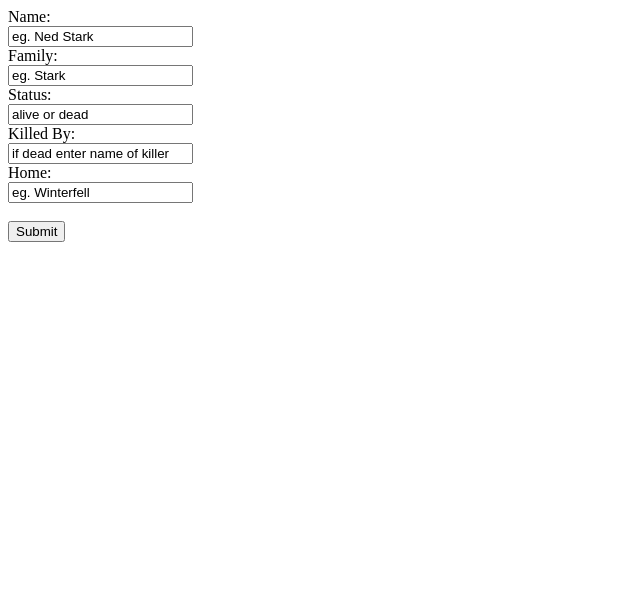
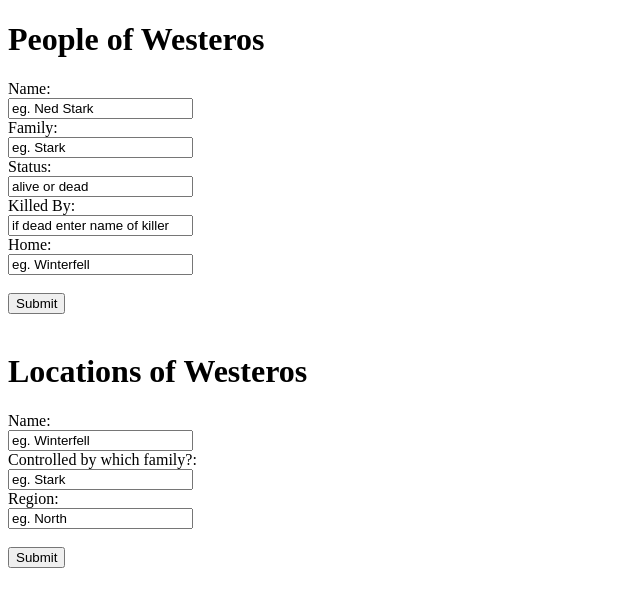
Before and after one commit to goodwid/express-mongo-rest-api, a website: page public/index.html in a window 1280 px wide. Shown: the whole page, without its empty margins (0-640 px from the left). Drawn offline with Linux system fonts and the light colour scheme.

Commit message:
added locations form and some headlines

```diff
--- a/public/index.html
+++ b/public/index.html
@@ -5,7 +5,8 @@
     <title>GOT | Entry</title>
   </head>
   <body>
-    <form action="http://localhost:9000/people" method="POST">
+    <h1> People of Westeros</h1>
+    <form method="POST" id="peopleForm">
       Name:<br>
       <input type="text" name="name" value="eg. Ned Stark"></input>
       <br>
@@ -23,6 +24,22 @@
       <br>
     </form>
     <br>
-    <button type="submit" value="Submit">Submit</button>
+    <button type="submit" value="Submit" id="peopleButton">Submit</button>
+    <br>
+    <br>
+    <h1>Locations of Westeros</h1>
+    <form method="POST" id="locationsForm">
+      Name:<br>
+      <input type="text" name="name" value="eg. Winterfell"></input>
+      <br>
+      Controlled by which family?:<br>
+      <input type="text" name="name" value="eg. Stark"></input>
+      <br>
+      Region:<br>
+      <input type="text" name="name" value="eg. North"></input>
+      <br>
+    </form>
+    <br>
+    <button type="submit" value="Submit" id="locationsButton">Submit</button>
   </body>
 </html>
```
